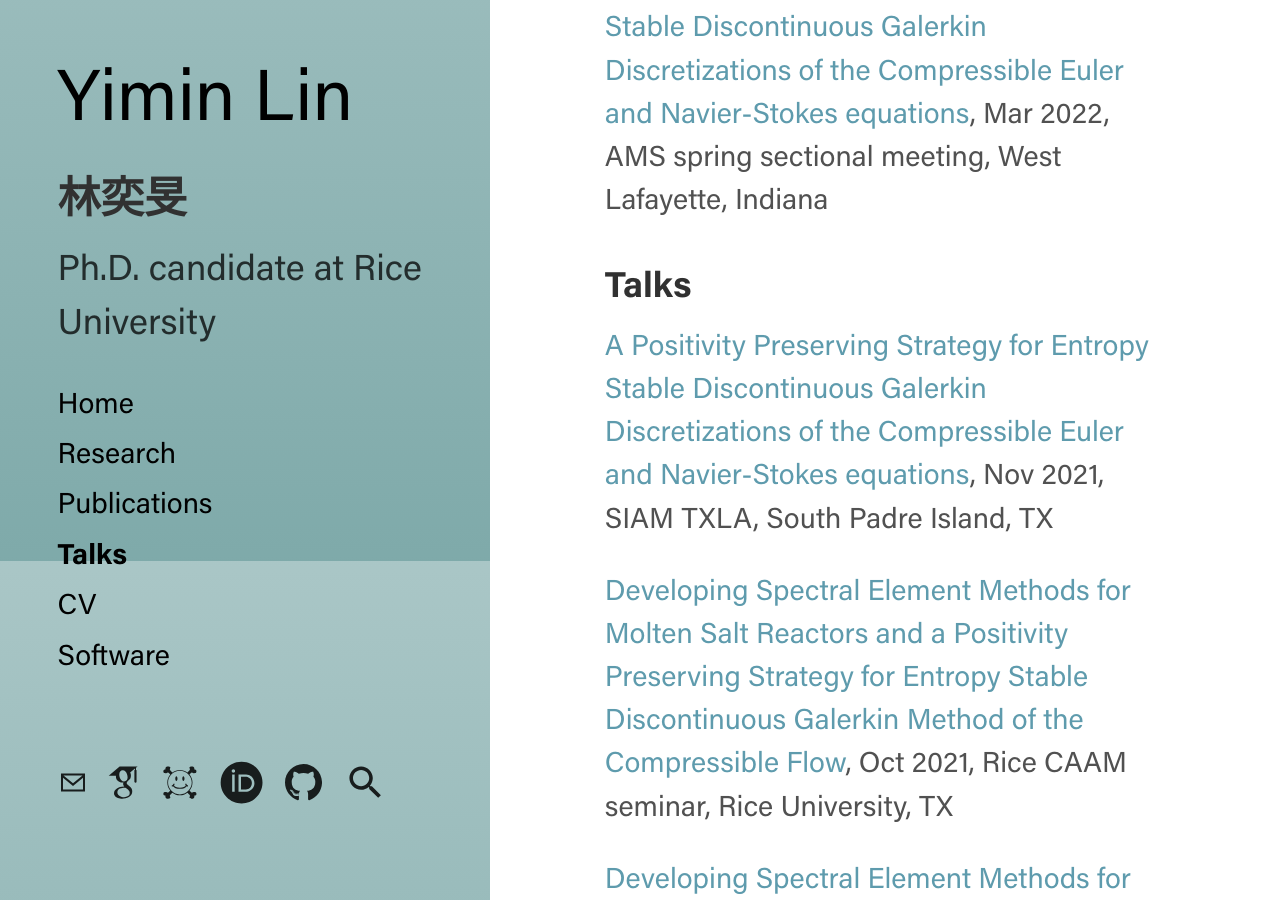
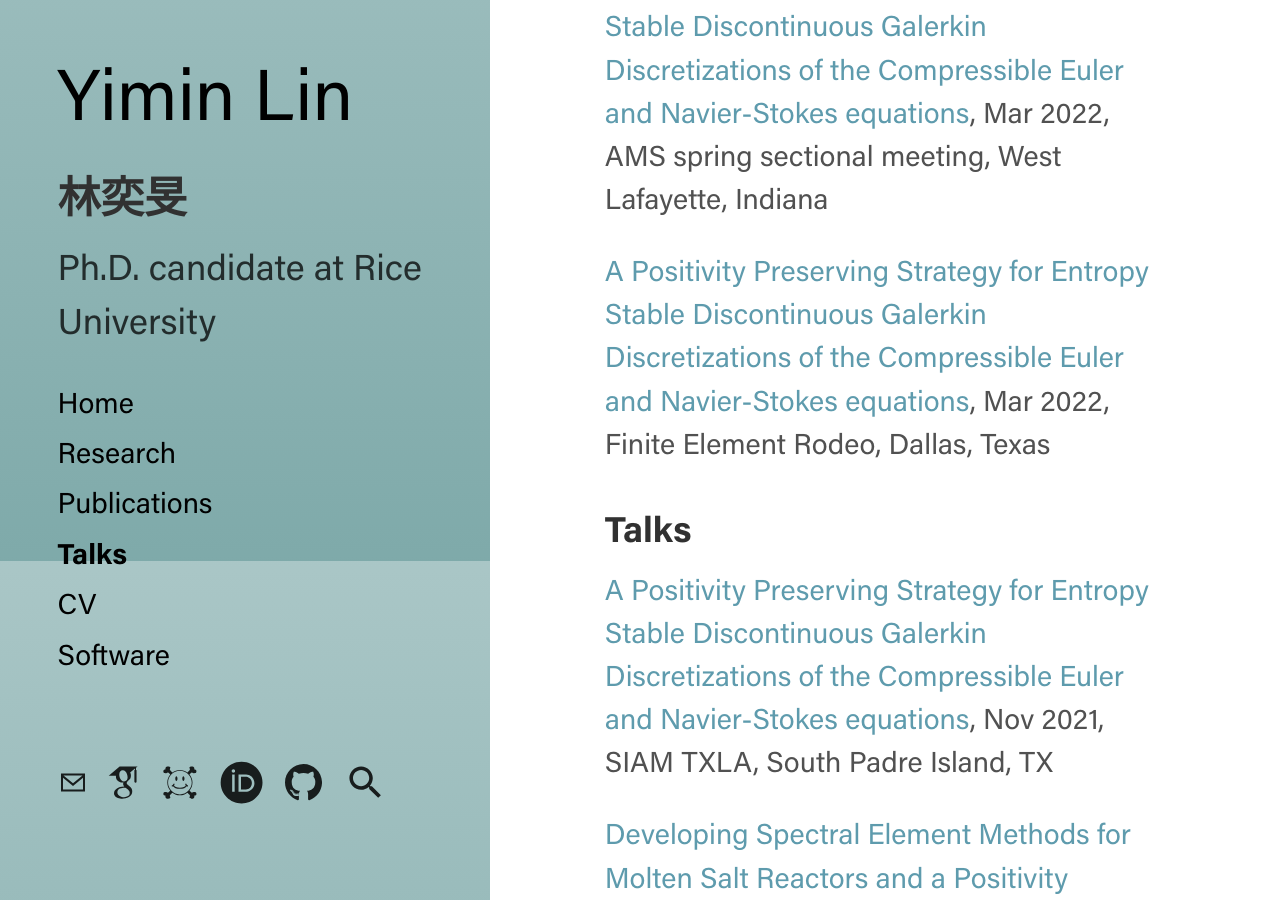
Before and after one commit to yiminllin/yiminllin.github.io, a Jekyll site: the page built from talks.md, in a window 1280 px wide and 900 px high, scrolled down 339 px. Built offline with Jekyll 4.4.1, drawn with Linux system fonts in a browser that asks for light colours.

Commit message:
update Feb 22

```diff
--- a/talks.md
+++ b/talks.md
@@ -10,6 +10,9 @@ sidebar_sort_order: 4
 
 [A Positivity Preserving Strategy for Entropy Stable Discontinuous Galerkin Discretizations of the Compressible Euler
 and Navier-Stokes equations](), Mar 2022, AMS spring sectional meeting, West Lafayette, Indiana
+
+[A Positivity Preserving Strategy for Entropy Stable Discontinuous Galerkin Discretizations of the Compressible Euler
+and Navier-Stokes equations](), Mar 2022, Finite Element Rodeo, Dallas, Texas
 
 ### Talks
 
```
